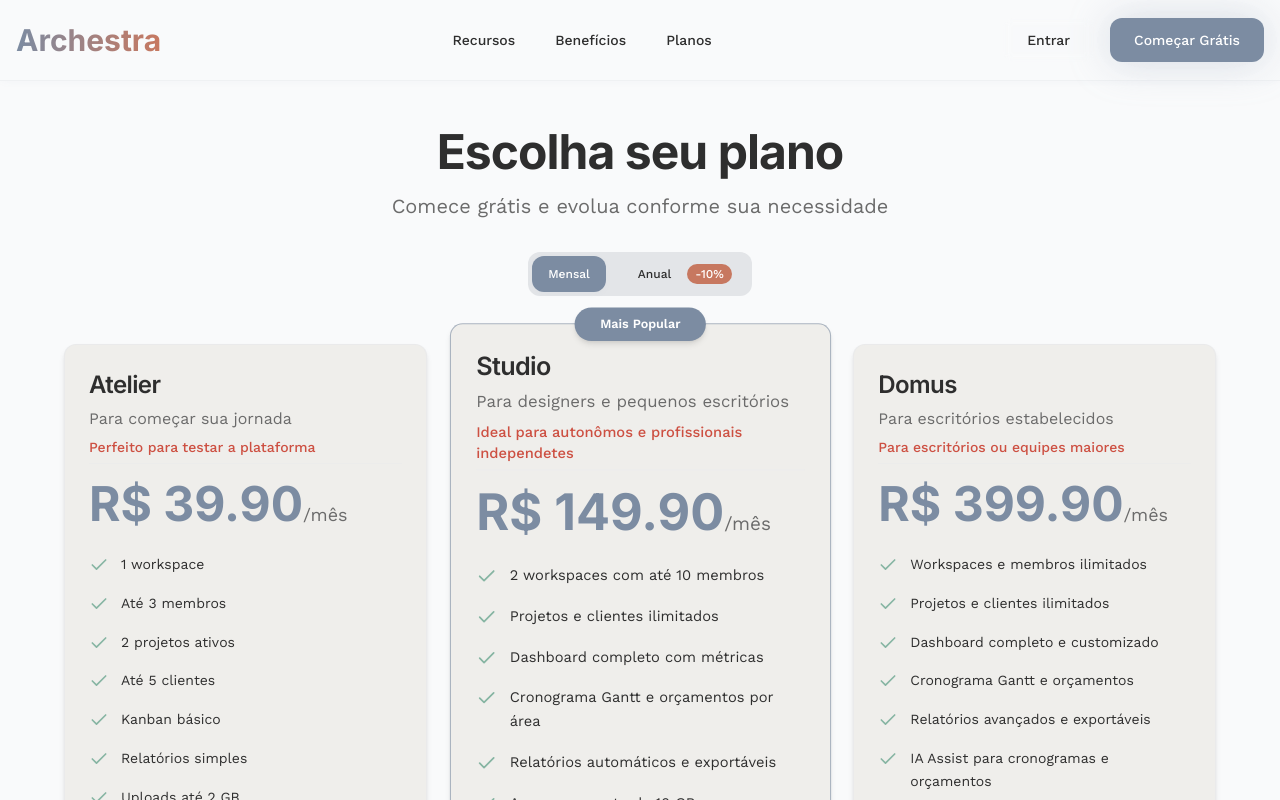
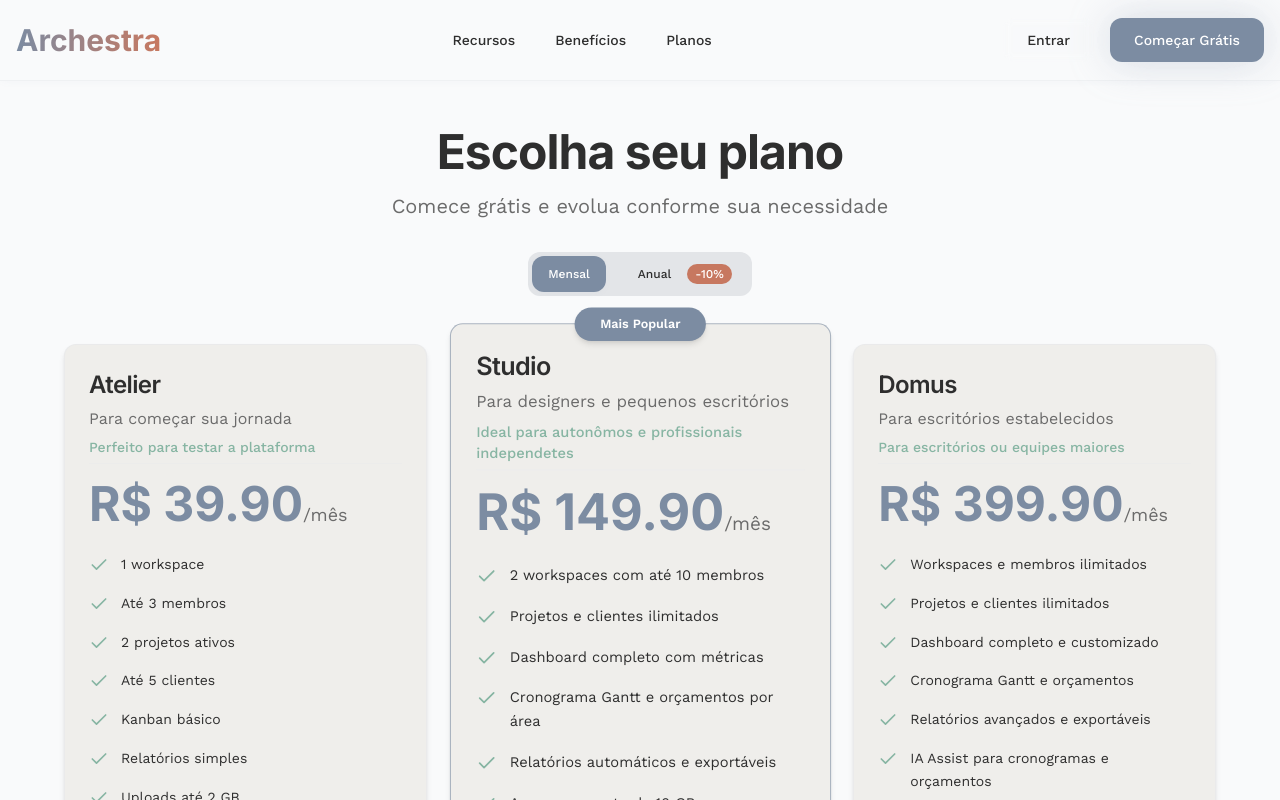
Before and after one commit to marcontado/obraflow-build-smart, a React (Vite) app: page /plans in a window 1280 px wide. Shown: the top 800 px of the page. Built offline with nearby package versions, Linux system fonts and the light colour scheme; the HTML template or start-up script is replaced by a standard one.

Commit message:
Visual edit in Lovable
Edited UI in Lovable

```diff
--- a/src/components/landing/PlanCardPublic.tsx
+++ b/src/components/landing/PlanCardPublic.tsx
@@ -52,7 +52,7 @@ export function PlanCardPublic({
       <CardHeader className="pb-6">
         <CardTitle className="text-2xl font-heading">{name}</CardTitle>
         <CardDescription className="text-base">{description}</CardDescription>
-        {recommendation && <p className="text-sm font-medium mt-2 text-destructive">{recommendation}</p>}
+        {recommendation && <p className="text-sm font-medium mt-2 text-secondary">{recommendation}</p>}
         <div className="mt-6 pt-4 border-t border-border/30">
           <span className="text-5xl font-heading font-bold text-primary">R$ {price.toFixed(2)}</span>
           <span className="text-muted-foreground text-lg">/{billingCycle === "monthly" ? "mês" : "ano"}</span>
```
